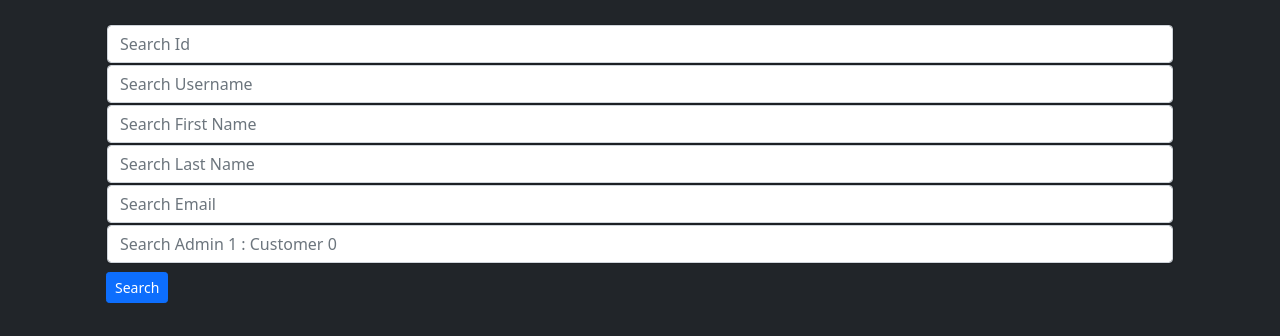
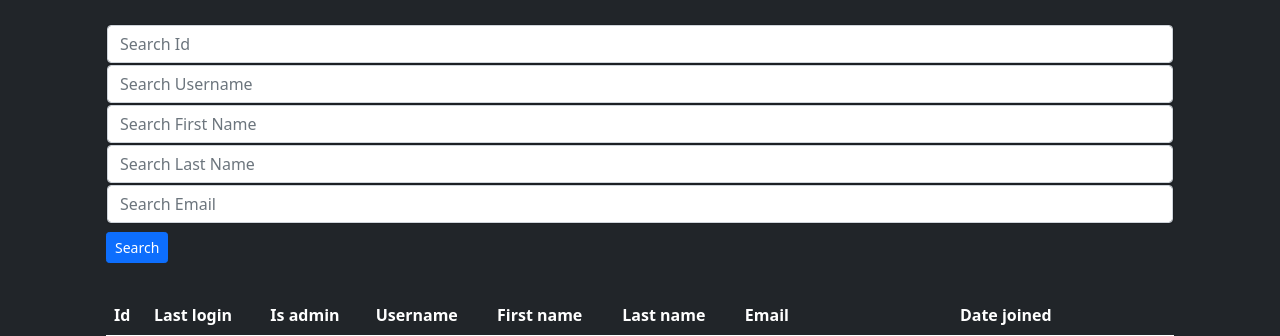
Before and after one commit to Youssef1313/Car-Rental-System, a Django app: page /customers/ in a window 1280 px wide. Shown: the part 56-392 px from the top of the page. Run offline with Django 4.2, Linux system fonts and the light colour scheme; the visitor is signed in with stand-in values (Sample User, id 1); data comes from the database, SQL or seed files in the repository.

Commit message:
Search Customer

```diff
--- a/project/company/views/customer_views.py
+++ b/project/company/views/customer_views.py
@@ -20,13 +20,13 @@ def customers(request):
         search_first_name = request.GET['search_first_name']
         search_last_name = request.GET['search_last_name']
         search_email = request.GET['search_email']
-        search_superuser = request.GET['search_superuser']
+        # search_superuser = request.GET['search_superuser']
+
         mult_search = Q(Q(id__icontains=search_id)|
                             Q(username__icontains=search_username)|
                             Q(first_name__icontains=search_first_name)|
                             Q(last_name__icontains=search_last_name)|
-                            Q(email__icontains=search_email)|
-                            Q(is_superuser__icontains=search_superuser))
+                            Q(email__icontains=search_email))
 
         customers = Customer.objects.filter(mult_search)
     else:
--- a/project/templates/customers.html
+++ b/project/templates/customers.html
@@ -23,10 +23,7 @@
             <input class="form-control mr-sm-2" type="search" placeholder="Search Email" aria-label="Search"
                 name="search_email">
         </div>
-        <div class="card bg-dark text-white">
-            <input class="form-control mr-sm-2" type="search" placeholder="Search Admin 1 : Customer 0" aria-label="Search"
-                name="search_admin">
-        </div>
+
         <button class="btn btn-primary blue-gradient  btn-rounded btn-sm my-2" type="submit">Search</button>
     </form>
 </div>
```
